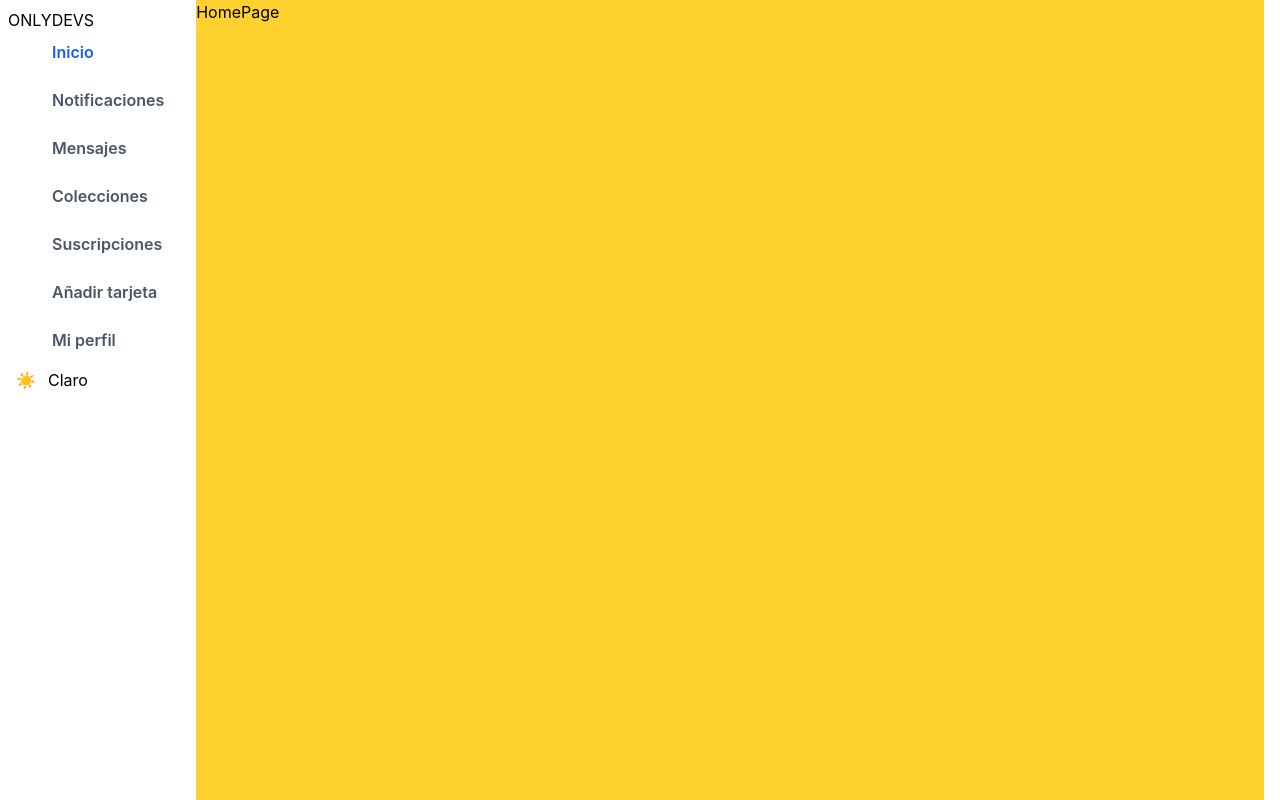
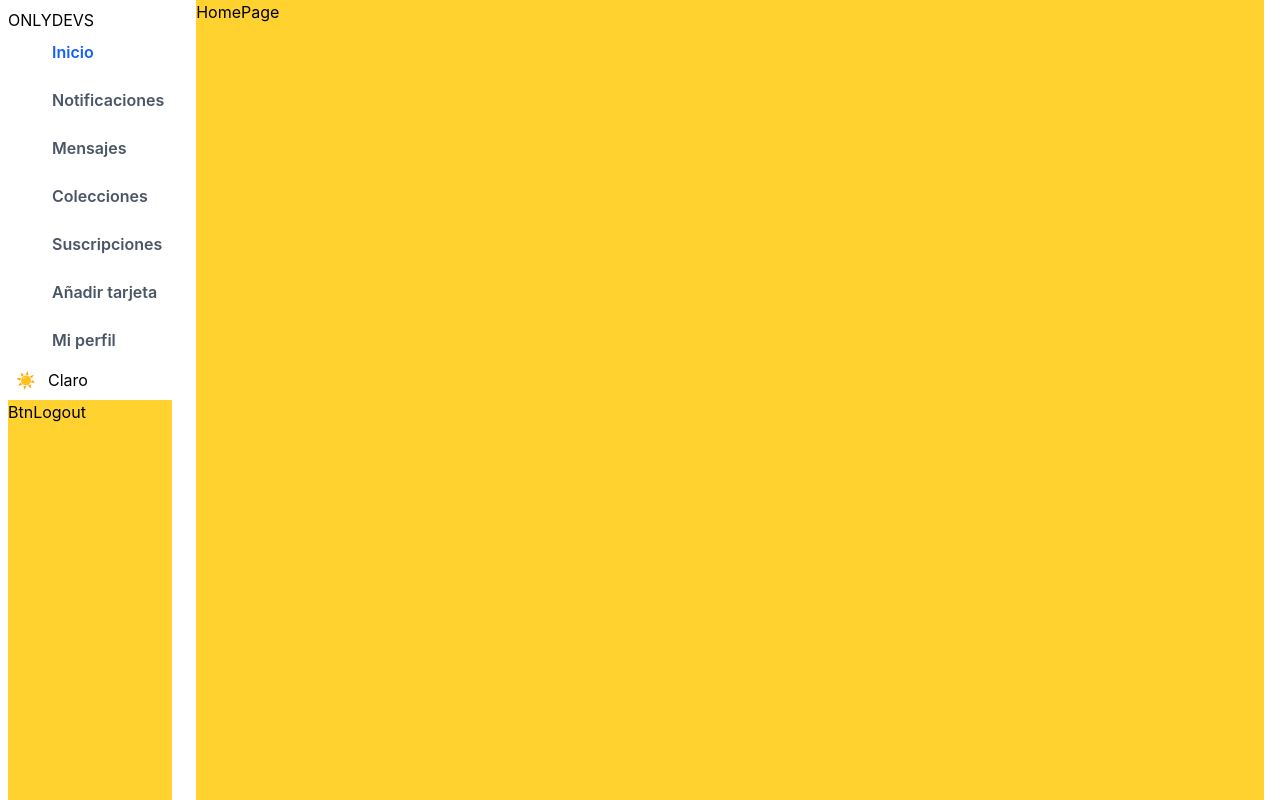
Before and after one commit to wizzard95/onlydevs-hijo, a React (Vite) app: page / in a window 1280 px wide. Built offline with nearby package versions, Linux system fonts and the light colour scheme; some icons are missing.

Commit message:
config|ui: crear achivo y componente btnlogout, importarlo y utilizarlo dentro del sidebar

```diff
--- a/src/components/Sidebar/Sidebar.jsx
+++ b/src/components/Sidebar/Sidebar.jsx
@@ -1,6 +1,7 @@
 import { NavLink } from "react-router-dom";
 import { Icon } from "@iconify/react";
 import { BtnToggleTheme } from "../ui/buttons/BtnToggleTheme";
+import { BtnLogout } from "../ui/buttons/BtnLogout";
 
 export const Sidebar = () => {
     const links =[
@@ -74,6 +75,7 @@ export const Sidebar = () => {
             })}
             </nav>
             <BtnToggleTheme />
+            <BtnLogout />
         </div>
     )
 }
--- /dev/null
+++ b/src/components/ui/buttons/BtnLogout.jsx
@@ -0,0 +1,7 @@
+export const BtnLogout = () => {
+    return (
+        <div className="h-screen bg-amber-300 text-black">
+            <span>BtnLogout</span>
+        </div>
+    )
+}
```
